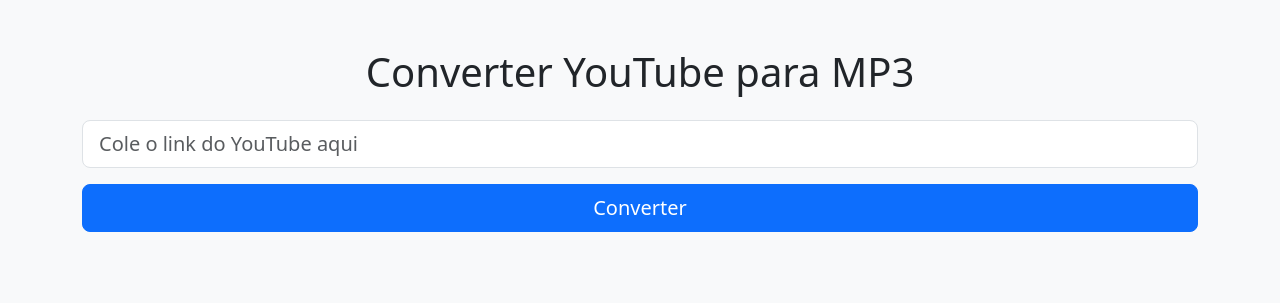
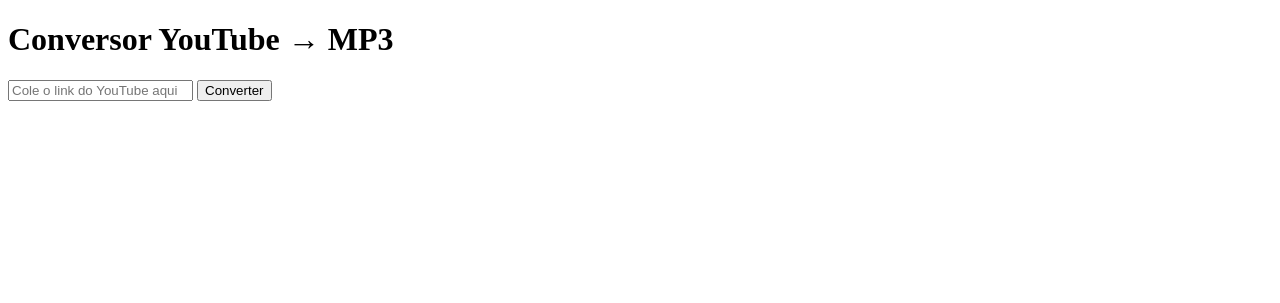
Before and after one commit to jotatks/videomp3, a Python web app: template templates/index.html in a window 1280 px wide. Shown: the top 303 px of the page. Run offline with Jinja, Linux system fonts and the light colour scheme; the template is opened without the code that fills it, so the values that code supplies are empty.

Commit message:
Update index.html

```diff
--- a/templates/index.html
+++ b/templates/index.html
@@ -1,80 +1,27 @@
 <!DOCTYPE html>
 <html lang="pt-br">
 <head>
-    <meta charset="UTF-8" />
-    <title>Converter YouTube para MP3</title>
-    <link href="https://cdn.jsdelivr.net/npm/bootstrap@5.3.0/dist/css/bootstrap.min.css" rel="stylesheet">
+    <meta charset="UTF-8">
+    <title>Baixar YouTube MP3</title>
 </head>
-<body class="bg-light">
-    <div class="container py-5">
-        <h1 class="mb-4 text-center">Converter YouTube para MP3</h1>
+<body>
+    <h1>Conversor YouTube → MP3</h1>
+    <form method="POST">
+        <input type="text" name="url" placeholder="Cole o link do YouTube aqui" required>
+        <button type="submit">Converter</button>
+    </form>
 
-        <form method="POST" class="mb-4" id="convertForm">
-            <div class="mb-3">
-                <input type="url" name="url" class="form-control form-control-lg" placeholder="Cole o link do YouTube aqui" required>
-            </div>
-            <button type="submit" class="btn btn-primary btn-lg w-100">Converter</button>
-        </form>
+    {% if error %}
+        <p style="color: red;">Erro: {{ error }}</p>
+    {% endif %}
 
-        <div id="status" class="alert alert-info d-none"></div>
-
-        <div id="downloadLink" class="d-none mt-3">
-            <h5>Arquivos prontos para download:</h5>
-            <ul id="fileList" class="list-group"></ul>
-        </div>
-    </div>
-
-    <script src="https://cdn.jsdelivr.net/npm/bootstrap@5.3.0/dist/js/bootstrap.bundle.min.js"></script>
-    <script>
-        const form = document.getElementById('convertForm');
-        const statusDiv = document.getElementById('status');
-        const downloadDiv = document.getElementById('downloadLink');
-        const fileList = document.getElementById('fileList');
-
-        form.addEventListener('submit', async (e) => {
-            e.preventDefault();
-            statusDiv.textContent = 'Baixando e convertendo... aguarde.';
-            statusDiv.classList.remove('d-none', 'alert-danger');
-            statusDiv.classList.add('alert-info');
-            downloadDiv.classList.add('d-none');
-            fileList.innerHTML = '';
-
-            const formData = new FormData(form);
-            const response = await fetch('/', {
-                method: 'POST',
-                body: formData
-            });
-
-            if (response.ok) {
-                const data = await response.json();
-                if (data.success) {
-                    statusDiv.textContent = 'Pronto! Clique nos links abaixo para baixar.';
-                    statusDiv.classList.remove('alert-info');
-                    statusDiv.classList.add('alert-success');
-                    downloadDiv.classList.remove('d-none');
-
-                    data.files.forEach((file, idx) => {
-                        const li = document.createElement('li');
-                        li.classList.add('list-group-item');
-                        const a = document.createElement('a');
-                        a.href = file;
-                        a.textContent = data.filenames[idx];
-                        a.setAttribute('download', '');
-                        li.appendChild(a);
-                        fileList.appendChild(li);
-                    });
-
-                } else {
-                    statusDiv.textContent = 'Erro: ' + data.error;
-                    statusDiv.classList.remove('alert-info');
-                    statusDiv.classList.add('alert-danger');
-                }
-            } else {
-                statusDiv.textContent = 'Erro no servidor.';
-                statusDiv.classList.remove('alert-info');
-                statusDiv.classList.add('alert-danger');
-            }
-        });
-    </script>
+    {% if success %}
+        <p>Playlist baixada com sucesso!</p>
+        <ul>
+            {% for file in files %}
+                <li><a href="{{ file }}">Baixar arquivo {{ loop.index }}</a></li>
+            {% endfor %}
+        </ul>
+    {% endif %}
 </body>
 </html>
```
